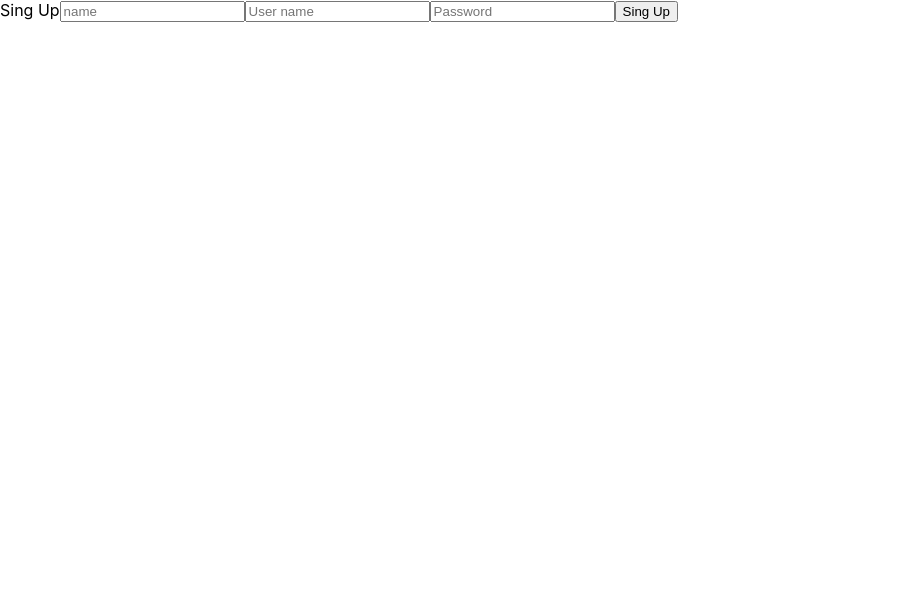
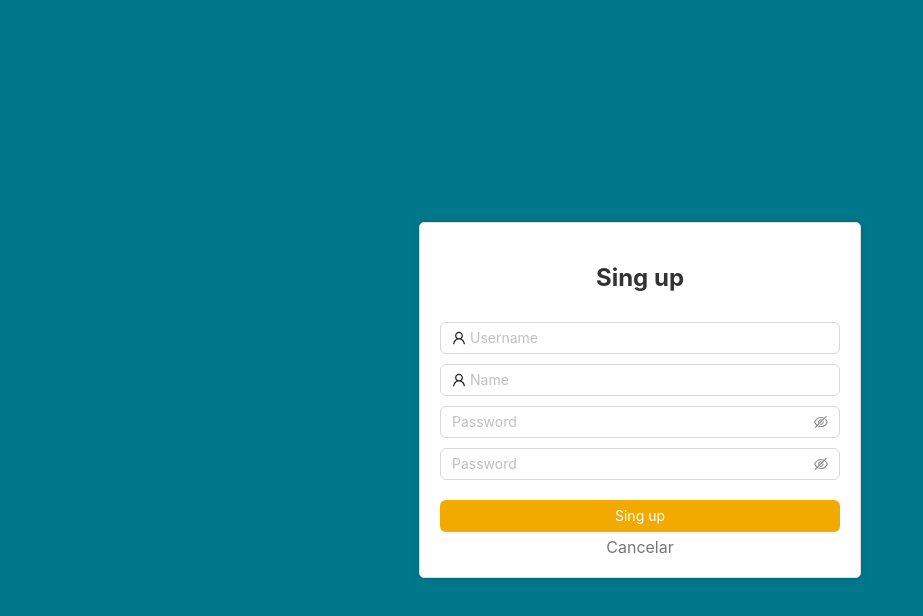
Before and after one commit to AdrianRodriguezNaranjo/projectDesic, a React (Create React App) app in the folder frontend/: page /signup in a window 1280 px wide. Shown: the top 616 px of the page, without its empty margins (0-923 px from the left). Built offline with nearby package versions, Linux system fonts and the light colour scheme.

Commit message:
issue#9 final

```diff
--- a/frontend/src/interfaces/login/login.css
+++ b/frontend/src/interfaces/login/login.css
@@ -0,0 +1,54 @@
+.background-login {
+  background-color: #00778B;
+  height: 100vh;
+  display: flex;
+  align-items: center;
+  justify-content: center;
+}
+
+.container-login {
+  margin: auto;
+  max-width: 400px;
+  padding: 20px;
+  border: 1px solid #ddd;
+  border-radius: 5px;
+  box-shadow: 0 0 10px rgba(0, 0, 0, 0.1);
+  background-color: #ffffffff;
+}
+
+h2 {
+  text-align: center;
+  color: #333;
+}
+
+.passwordInput {
+  margin-top: 10px;
+}
+
+.error-mesage {
+  color: #ff4d4f;
+  margin-top: 10px;
+}
+
+.buttonLoggin {
+  width: 100%;
+  margin-top: 20px;
+  background-color: #F2A900;
+}
+
+.question {
+  text-align: center;
+  margin-top: 20px;
+  color: #666;
+}
+
+.signup {
+  text-align: center;
+  color: #1890ff;
+  cursor: pointer;
+  margin-top: 5px;
+}
+
+.signup:hover {
+  text-decoration: underline;
+}
--- a/frontend/src/interfaces/login/login.js
+++ b/frontend/src/interfaces/login/login.js
@@ -52,11 +52,12 @@ function Login() {
   }
 
   return (
-    <>
+    <div className="background-login">
+      <div className="container-login">
         <h2>Log In</h2>
         <Input placeholder="Username" value={username} onChange={(e) => setUsername(e.target.value)}
           prefix={<UserOutlined />} />
-      <Input.Password
+        <Input.Password className="passwordInput"
           placeholder="Password"
           value={password} onChange={(e) => setPassword(e.target.value)}
           iconRender={(visible) => (visible ? <EyeTwoTone /> : <EyeInvisibleOutlined />)}
@@ -65,7 +66,8 @@ function Login() {
         <Button className="buttonLoggin" type="primary" onClick={submitUser}>Log in</Button>
         <div className="question">¿No tienes cuenta?</div>
         <div className="signup" onClick={navSingUp}>Sign Up</div>
-    </>
+      </div>
+    </div>
   );
 }
 
--- a/frontend/src/interfaces/signup/signup.css
+++ b/frontend/src/interfaces/signup/signup.css
@@ -0,0 +1,51 @@
+.background-signup {
+    background-color: #00778B;
+    height: 100vh;
+    display: flex;
+    align-items: center;
+    justify-content: center;
+  }
+
+.container-signup {
+    max-width: 400px;
+    margin: auto;
+    padding: 20px;
+    border: 1px solid #ddd;
+    border-radius: 5px;
+    box-shadow: 0 0 10px rgba(0, 0, 0, 0.1);
+    background-color: #ffffffff;
+  }
+
+  h2 {
+    text-align: center;
+    color: #333;
+  }
+
+  .newusername,
+  .newname,
+  .newpasswordInput,
+  .newpasswordRepeatInput {
+    margin-top: 10px;
+  }
+
+  .new-error-mesage {
+    color: #ff4d4f;
+    margin-top: 10px;
+  }
+
+  .buttonSignup {
+    width: 100%;
+    margin-top: 20px;
+    background-color: #F2A900;
+  }
+
+  .cancel {
+    text-align: center;
+    color: #777;
+    cursor: pointer;
+    margin-top: 5px;
+  }
+
+  .cancel:hover {
+    text-decoration: underline;
+  }
--- a/frontend/src/interfaces/signup/signup.js
+++ b/frontend/src/interfaces/signup/signup.js
@@ -1,22 +1,86 @@
 import "./signup.css";
-import { Link } from "react-router-dom";
+import { useNavigate } from "react-router-dom";
+import { useState } from 'react';
+import { UserOutlined } from '@ant-design/icons';
+import { EyeInvisibleOutlined, EyeTwoTone } from '@ant-design/icons';
+import { Button, Input } from 'antd';
+import UserService from "../../services/user.service";
 
 function Signup() {
+  const nav = useNavigate();
+
+  const [username, setUsername] = useState("");
+  const [nameuser, setNameuser] = useState("");
+  const [password, setPassword] = useState("");
+  const [passwordRepeat, setPasswordRepeat] = useState("");
+  // const [isAdmin, setisAdmin] = useState("");
+
+  // const [user, setUser] = useState(nameuser="",username="",password="",isAdmin="");
+
+
+  const [voidLoginError, setVoidError] = useState("");
+
+  const navCancel = () => {
+    nav("/");
+  }
+
+  const validateInput = () => {
+    if (!username && !password && !nameuser && !passwordRepeat) {
+      setVoidError("Faltan los campos");
+      return false;
+    } else if (!password) {
+      setVoidError("Falta la contraseña");
+      return false;
+    } else if (!username) {
+      setVoidError("Falta el usuario");
+      return false;
+    } else if (!nameuser) {
+      setVoidError("Falta el nombre");
+      return false;
+    } else if (!passwordRepeat) {
+      setVoidError("Repite la contraseña");
+      return false;
+    } else {
+      setVoidError("");
+      return true;
+    }
+  }
+
+  const submitUser = async () => {
+    if (validateInput()) {
+      const response = await UserService.create(nameuser, username, password);
+      console.log(response);
+      if (response && response.access_token) {
+        nav("/");
+      } else {
+        setVoidError("Fallo crear cuenta");
+      }
+    }
+  }
+
   return (
-    <form className="formSingUp">
-      <label htmlFor="name">Sing Up</label>
-      <input type="text" name="name" placeholder="name" />
-      <input type="text" name="username" placeholder="User name" />
-
-      <input type="password" name="name" placeholder="Password" />
-      {/* <input type="password" name="name" placeholder="Password" /> */}
-
-      <Link to="/">
-        <button type="button" className="bordered medium">
-          Sing Up
-        </button>
-      </Link>
-    </form>
+    <div className="background-signup">
+      <div className="container-signup">
+        <h2>Sing up</h2>
+        <Input className="newusername" placeholder="Username" value={username} onChange={(e) => setUsername(e.target.value)}
+          prefix={<UserOutlined />} />
+        <Input className="newname" placeholder="Name" value={nameuser} onChange={(e) => setNameuser(e.target.value)}
+          prefix={<UserOutlined />} />
+        <Input.Password className="newpasswordInput"
+          placeholder="Password"
+          value={password} onChange={(e) => setPassword(e.target.value)}
+          iconRender={(visible) => (visible ? <EyeTwoTone /> : <EyeInvisibleOutlined />)}
+        />
+        <Input.Password className="newpasswordRepeatInput"
+          placeholder="Password"
+          value={passwordRepeat} onChange={(e) => setPasswordRepeat(e.target.value)}
+          iconRender={(visible) => (visible ? <EyeTwoTone /> : <EyeInvisibleOutlined />)}
+        />
+        {voidLoginError && <div className="new-error-mesage">{voidLoginError}</div>}
+        <Button className="buttonSignup" type="primary" onClick={submitUser}>Sing up</Button>
+        <div className="cancel" onClick={navCancel}>Cancelar</div>
+      </div>
+    </div>
   );
 }
 
--- a/frontend/src/services/user.service.js
+++ b/frontend/src/services/user.service.js
@@ -12,8 +12,19 @@ const getUsers = async () => {
   }
 }
 
-const create = async (user) => {
-  return http.post("/users", user);
+const create = async (nameuser,username,password) => {
+  try {
+    let user = {
+      name: nameuser,
+      username: username,
+      password: password
+    }
+    const response = await http.post("/users", user);
+    return response.data;
+  } catch (error) {
+    console.error("Error signup", error);
+    return null;
+  }
 };
 
 const signin = async (username, password) => {
@@ -21,7 +32,7 @@ const signin = async (username, password) => {
     const response = await http.post("/users/signin", {},
       {
         headers: {
-          Authorization: `Basic ${encodeCredentials(username,password)}`,
+          Authorization: `Basic ${encodeCredentials(username, password)}`,
           "Content-type": "application/json"
         },
       }
```
Lines whose indentation alone changed are shown as unchanged.
